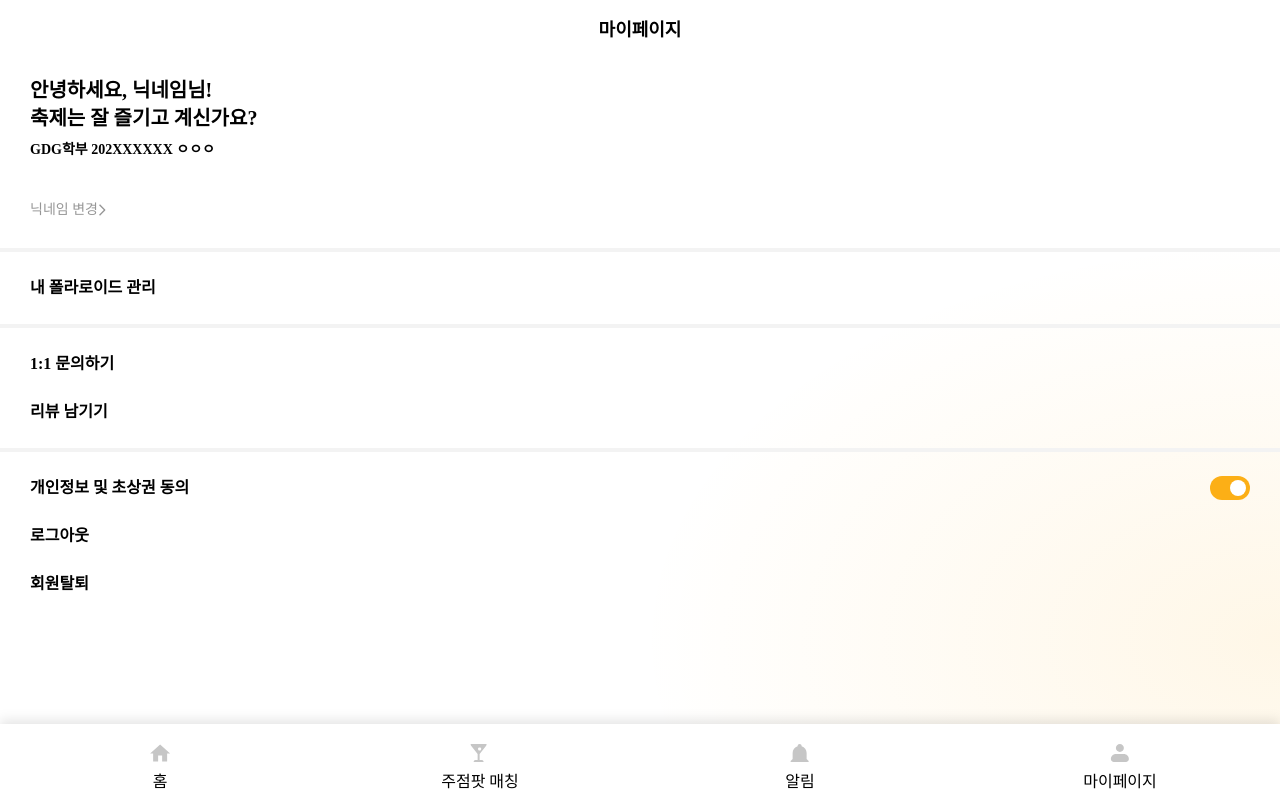
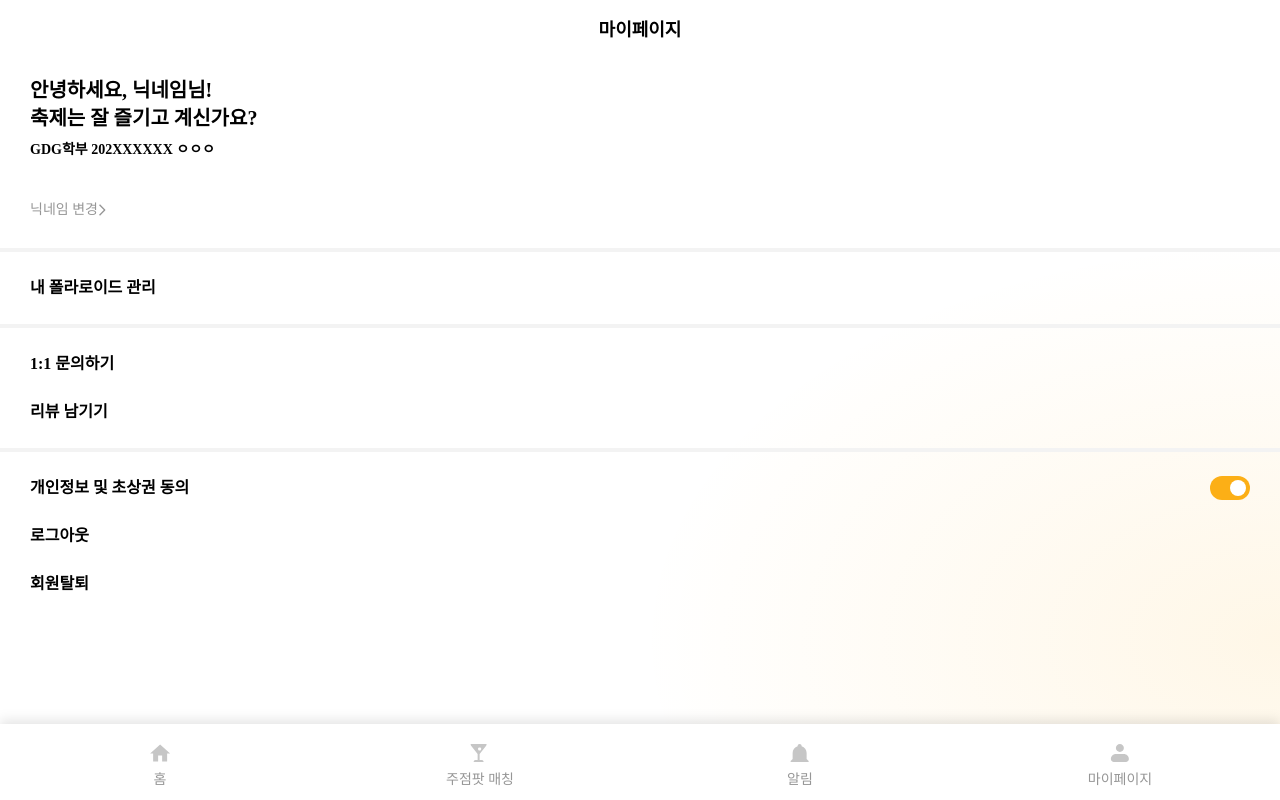
Before and after one commit to strdeok/festi, a React (Vite) app: page /mypage/delete-acount in a window 1280 px wide. Built offline with nearby package versions, Linux system fonts and the light colour scheme; a web font is replaced by a local one.

Commit message:
fix:주점 매칭 화면 수정 & fix:Bottom Nav

```diff
--- a/src/components/BottomNavigation.jsx
+++ b/src/components/BottomNavigation.jsx
@@ -6,13 +6,13 @@ export default function BottomNavigation() {
   const navigate = useNavigate();
   const userId = "id"; // 임의 id
   return (
-    <div className="fixed -bottom-1 left-0 pt-5 w-screen h-20 flex flex-row bg-white drop-shadow-[0_-4px_6px_rgba(0,0,0,0.1)]">
+    <div className="text-sm fixed -bottom-1 left-0 pt-5 w-screen h-20 flex flex-row bg-white drop-shadow-[0_-4px_6px_rgba(0,0,0,0.1)] z-10">
       <div
         onClick={() => {
           navigate("/main");
         }}
-        className={`flex flex-col gap-2 items-center w-1/4 ${
-          locate.pathname === "/main" ? "text-yellow" : ""
+        className={`text-sm flex flex-col gap-2 items-center w-1/4 ${
+          locate.pathname === "/main" ? "text-yellow" : "text-[#969696]"
         }`}
       >
         <HomeIcon state={locate.pathname === "/main" ? true : false} />홈
@@ -22,8 +22,8 @@ export default function BottomNavigation() {
         onClick={() => {
           navigate("/matching");
         }}
-        className={`flex flex-col gap-2 items-center w-1/4 ${
-          locate.pathname === "/matching" ? "text-yellow" : ""
+        className={`text-sm flex flex-col gap-2 items-center w-1/4 ${
+          locate.pathname === "/matching" ? "text-yellow" : "text-[#969696]"
         }`}
       >
         <Glass state={locate.pathname === "/matching" ? "text-yellow" : ""} />
@@ -33,8 +33,8 @@ export default function BottomNavigation() {
         onClick={() => {
           navigate("alert");
         }}
-        className={`flex flex-col gap-2 items-center w-1/4 ${
-          locate.pathname === "/alert" ? "text-yellow" : ""
+        className={`text-sm flex flex-col gap-2 items-center w-1/4 ${
+          locate.pathname === "/alert" ? "text-yellow" : "text-[#969696]"
         }`}
       >
         <Bell state={locate.pathname === "/alert" ? true : false} />
@@ -44,8 +44,8 @@ export default function BottomNavigation() {
         onClick={() => {
           navigate(`mypage/${userId}`);
         }}
-        className={`flex flex-col gap-2 items-center w-1/4 ${
-          locate.pathname === `/mypage/${userId}` ? "text-yellow" : ""
+        className={`text-sm flex flex-col gap-2 items-center w-1/4 ${
+          locate.pathname === `/mypage/${userId}` ? "text-yellow" : "text-[#969696]"
         }`}
       >
         <Human state={locate.pathname == `/mypage/${userId}`} />
--- a/src/pages/afterMain/matching/ListSignUp.jsx
+++ b/src/pages/afterMain/matching/ListSignUp.jsx
@@ -98,7 +98,7 @@ export default function ListSignUp() {
       <div className="flex-grow" />
 
       <div className="mb-4">
-        <Button state={true} title={"확인"} path={"/main/matching"} />
+        <Button state={true} title={"확인"} path={"/matching"} />
       </div>
     </div>
   );
--- a/src/pages/afterMain/matching/Matching.jsx
+++ b/src/pages/afterMain/matching/Matching.jsx
@@ -8,7 +8,7 @@ export default function Matching() {
     const navigate = useNavigate();
     return(
         <div>
-            <div className="flex flex-col">
+            <div className="flex flex-col z-0">
                 <div className="pt-4 pb-4 mb-5">
                     <FreeTitle size={"3xl"} />
                 </div>
--- a/src/pages/afterMain/matching/SignUpMatchingComplete.jsx
+++ b/src/pages/afterMain/matching/SignUpMatchingComplete.jsx
@@ -41,7 +41,7 @@ export default function SignUpMatchingComplete() {
       </div>
 
       <div className="mb-4">
-        <Button state={true} title={"확인"} path={"/main/matching"} />
+        <Button state={true} title={"확인"} path={"/matching"} />
       </div>
     </div>
   );
```
